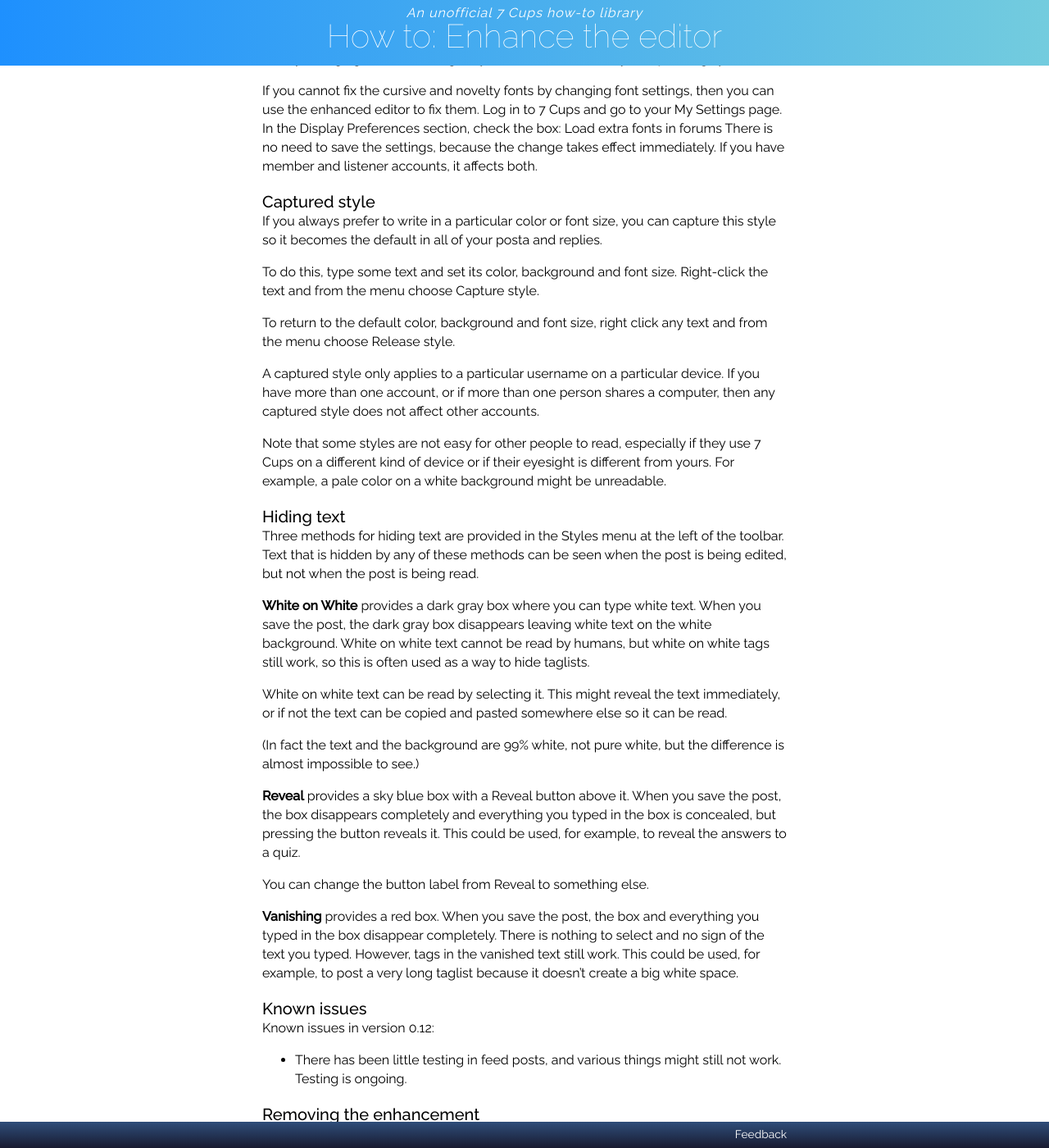
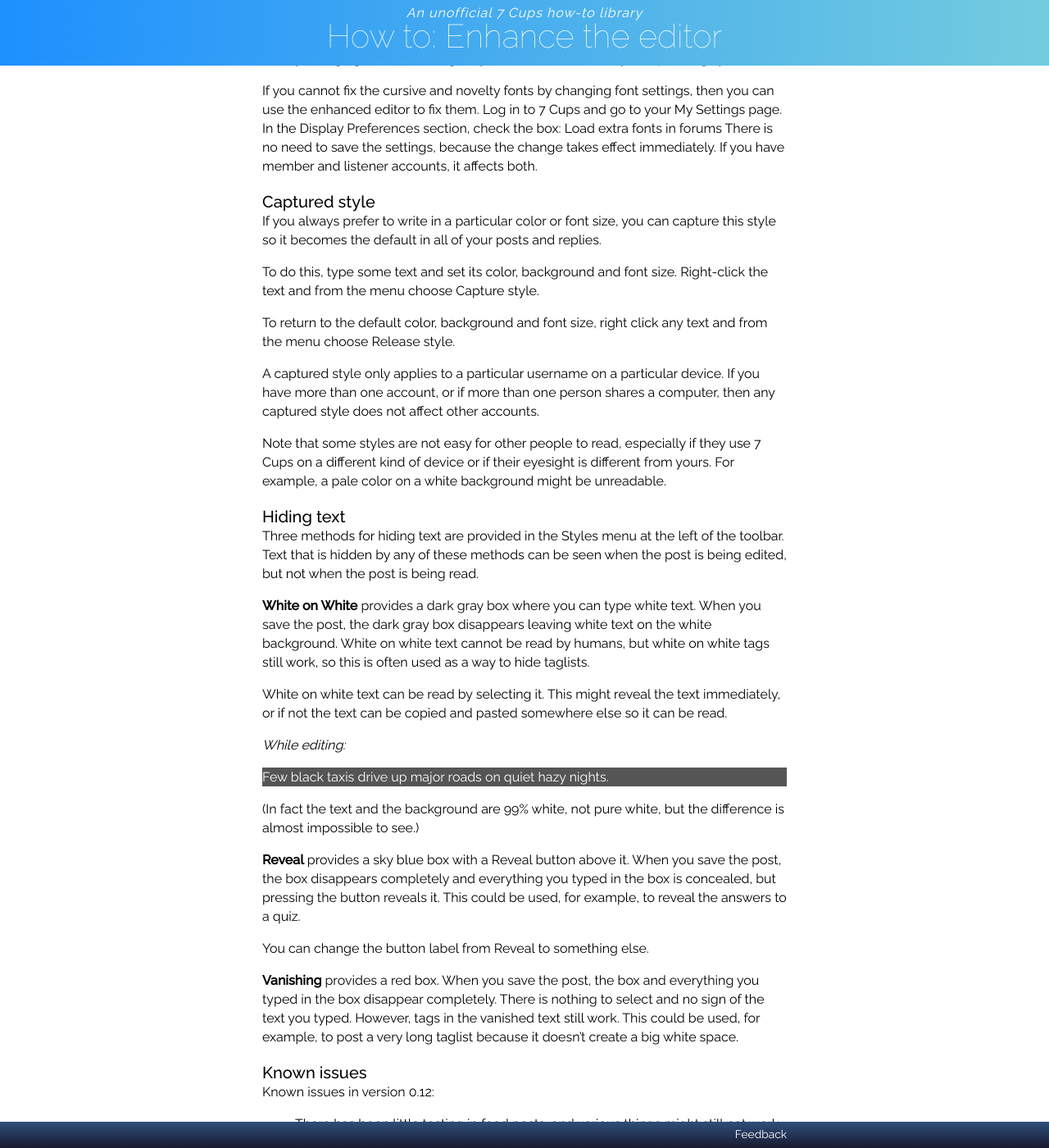
Before and after one commit to RarelyCharlie/rarelycharlie.github.io, a Jekyll site: the page built from _draft/editor.md, in a window 1280 px wide and 1400 px high, scrolled down 5248 px. Shown: the whole window at 82% size. Built offline with Jekyll 4.4.1, drawn with Linux system fonts in a browser that asks for light colours; emoji names are drawn with the system emoji font.

Commit message:
WoW sample

```diff
--- a/_draft/editor.md
+++ b/_draft/editor.md
@@ -215,7 +215,7 @@ If you cannot fix the cursive and novelty fonts by changing font settings, then
 
 ### Captured style
 
-If you always prefer to write in a particular color or font size, you can capture this style so it becomes the default in all of your posta and replies.
+If you always prefer to write in a particular color or font size, you can capture this style so it becomes the default in all of your posts and replies.
 
 To do this, type some text and set its color, background and font size. Right-click the text and from the menu choose Capture style.
 
@@ -232,6 +232,11 @@ Three methods for hiding text are provided in the Styles menu at the left of the
 **White on White** provides a dark gray box where you can type white text. When you save the post, the dark gray box disappears leaving white text on the white background. White on white text cannot be read by humans, but white on white tags still work, so this is often used as a way to hide taglists.
 
 White on white text can be read by selecting it. This might reveal the text immediately, or if not the text can be copied and pasted somewhere else so it can be read.
+
+*While editing:*
+
+Few black taxis drive up major roads on quiet hazy nights.
+{:style="color: #fff; background: #555;"}
 
 (In fact the text and the background are 99% white, not pure white, but the difference is almost impossible to see.)
 
```
